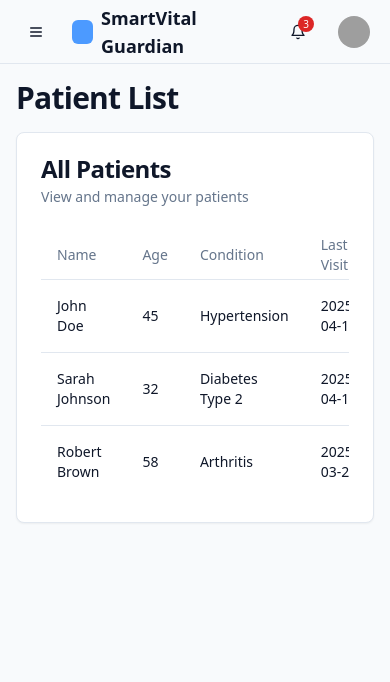
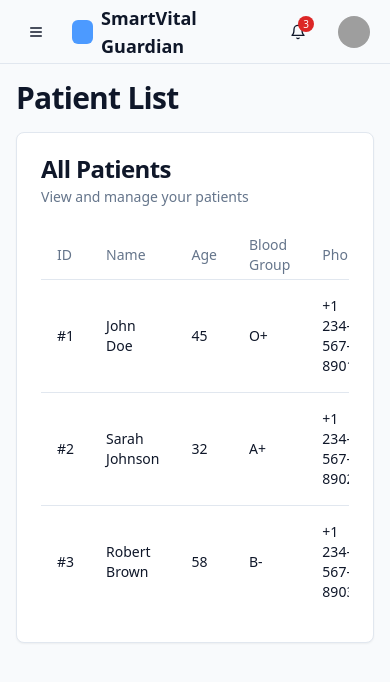
Before and after one commit to suryar2508/Health_care, a React (Vite) app: page /dashboard in a window 390 px wide. Shown: the top 682 px of the page. Built offline with nearby package versions, Linux system fonts and the light colour scheme; sample sign-in values are in the browser's storage; grey boxes are pictures that could not be loaded.

Commit message:
Add patient data fields
Add unique patient IDs, date of birth, phone numbers, gender, blood group, address, and medical history fields to the patient data structure.

```diff
--- a/src/components/dashboard/PatientDashboard.tsx
+++ b/src/components/dashboard/PatientDashboard.tsx
@@ -7,9 +7,48 @@ import { PatientDetails } from "./patients/PatientDetails";
 const PatientDashboard = () => {
   const [selectedPatient, setSelectedPatient] = useState<Patient | null>(null);
   const [patients] = useState<Patient[]>([
-    { id: 1, name: "John Doe", age: 45, condition: "Hypertension", lastVisit: "2025-04-15" },
-    { id: 2, name: "Sarah Johnson", age: 32, condition: "Diabetes Type 2", lastVisit: "2025-04-10" },
-    { id: 3, name: "Robert Brown", age: 58, condition: "Arthritis", lastVisit: "2025-03-28" },
+    {
+      id: 1,
+      name: "John Doe",
+      dateOfBirth: "1980-04-15",
+      age: 45,
+      gender: "male",
+      bloodGroup: "O+",
+      phoneNumber: "+1 234-567-8901",
+      address: "123 Main St, Cityville, ST 12345",
+      condition: "Hypertension",
+      lastVisit: "2025-04-15",
+      medicalHistory: "Prior heart surgery in 2020",
+      notes: "Regular checkups required"
+    },
+    {
+      id: 2,
+      name: "Sarah Johnson",
+      dateOfBirth: "1993-08-22",
+      age: 32,
+      gender: "female",
+      bloodGroup: "A+",
+      phoneNumber: "+1 234-567-8902",
+      address: "456 Oak Ave, Townsburg, ST 12346",
+      condition: "Diabetes Type 2",
+      lastVisit: "2025-04-10",
+      medicalHistory: "Family history of diabetes",
+      notes: "Monitoring blood sugar levels"
+    },
+    {
+      id: 3,
+      name: "Robert Brown",
+      dateOfBirth: "1967-11-30",
+      age: 58,
+      gender: "male",
+      bloodGroup: "B-",
+      phoneNumber: "+1 234-567-8903",
+      address: "789 Pine Rd, Villagetown, ST 12347",
+      condition: "Arthritis",
+      lastVisit: "2025-03-28",
+      medicalHistory: "Joint replacement in 2018",
+      notes: "Physical therapy ongoing"
+    }
   ]);
 
   const handleSelectPatient = (patient: Patient) => {
--- a/src/components/dashboard/patients/PatientList.tsx
+++ b/src/components/dashboard/patients/PatientList.tsx
@@ -26,8 +26,11 @@ export function PatientList({ patients, onSelectPatient }: PatientListProps) {
           <Table>
             <TableHeader>
               <TableRow>
+                <TableHead>ID</TableHead>
                 <TableHead>Name</TableHead>
                 <TableHead>Age</TableHead>
+                <TableHead>Blood Group</TableHead>
+                <TableHead>Phone</TableHead>
                 <TableHead>Condition</TableHead>
                 <TableHead>Last Visit</TableHead>
                 <TableHead>Actions</TableHead>
@@ -36,8 +39,11 @@ export function PatientList({ patients, onSelectPatient }: PatientListProps) {
             <TableBody>
               {patients.map((patient) => (
                 <TableRow key={patient.id}>
+                  <TableCell>#{patient.id}</TableCell>
                   <TableCell className="font-medium">{patient.name}</TableCell>
                   <TableCell>{patient.age}</TableCell>
+                  <TableCell>{patient.bloodGroup}</TableCell>
+                  <TableCell>{patient.phoneNumber}</TableCell>
                   <TableCell>{patient.condition}</TableCell>
                   <TableCell>{patient.lastVisit}</TableCell>
                   <TableCell>
--- a/src/components/patients/PatientForm.tsx
+++ b/src/components/patients/PatientForm.tsx
@@ -17,9 +17,15 @@ import { useToast } from "@/hooks/use-toast";
 export interface Patient {
   id: number;
   name: string;
-  age: number;
+  dateOfBirth: string;
+  age?: number;
+  gender: 'male' | 'female' | 'other';
+  bloodGroup: 'A+' | 'A-' | 'B+' | 'B-' | 'AB+' | 'AB-' | 'O+' | 'O-';
+  phoneNumber: string;
+  address: string;
   condition: string;
   lastVisit: string;
+  medicalHistory?: string;
   notes?: string;
 }
 
@@ -41,9 +47,14 @@ export function PatientForm({
   const { toast } = useToast();
   const [formData, setFormData] = useState<Omit<Patient, "id">>({
     name: patient?.name || "",
-    age: patient?.age || 0,
+    dateOfBirth: patient?.dateOfBirth || "",
+    gender: patient?.gender || "other",
+    bloodGroup: patient?.bloodGroup || "O+",
+    phoneNumber: patient?.phoneNumber || "",
+    address: patient?.address || "",
     condition: patient?.condition || "",
     lastVisit: patient?.lastVisit || new Date().toISOString().split("T")[0],
+    medicalHistory: patient?.medicalHistory || "",
     notes: patient?.notes || ""
   });
 
@@ -68,13 +79,25 @@ export function PatientForm({
       return;
     }
 
+    // Calculate age from date of birth
+    if (formData.dateOfBirth) {
+      const birthDate = new Date(formData.dateOfBirth);
+      const today = new Date();
+      let age = today.getFullYear() - birthDate.getFullYear();
+      const monthDiff = today.getMonth() - birthDate.getMonth();
+      if (monthDiff < 0 || (monthDiff === 0 && today.getDate() < birthDate.getDate())) {
+        age--;
+      }
+      formData.age = age;
+    }
+
     onSubmit(formData);
     onClose();
   };
 
   return (
     <Dialog open={isOpen} onOpenChange={onClose}>
-      <DialogContent className="sm:max-w-[425px]">
+      <DialogContent className="sm:max-w-[600px]">
         <form onSubmit={handleSubmit}>
           <DialogHeader>
             <DialogTitle>{title}</DialogTitle>
@@ -95,16 +118,66 @@ export function PatientForm({
               />
             </div>
             <div className="grid grid-cols-4 items-center gap-4">
-              <Label htmlFor="age" className="text-right">Age</Label>
+              <Label htmlFor="dateOfBirth" className="text-right">Date of Birth</Label>
               <Input
-                id="age"
-                name="age"
-                type="number"
-                value={formData.age}
+                id="dateOfBirth"
+                name="dateOfBirth"
+                type="date"
+                value={formData.dateOfBirth}
                 onChange={handleChange}
                 className="col-span-3"
-                min={0}
-                max={120}
+                required
+              />
+            </div>
+            <div className="grid grid-cols-4 items-center gap-4">
+              <Label htmlFor="gender" className="text-right">Gender</Label>
+              <select
+                id="gender"
+                name="gender"
+                value={formData.gender}
+                onChange={handleChange}
+                className="col-span-3 flex h-10 w-full rounded-md border border-input bg-background px-3 py-2"
+              >
+                <option value="male">Male</option>
+                <option value="female">Female</option>
+                <option value="other">Other</option>
+              </select>
+            </div>
+            <div className="grid grid-cols-4 items-center gap-4">
+              <Label htmlFor="bloodGroup" className="text-right">Blood Group</Label>
+              <select
+                id="bloodGroup"
+                name="bloodGroup"
+                value={formData.bloodGroup}
+                onChange={handleChange}
+                className="col-span-3 flex h-10 w-full rounded-md border border-input bg-background px-3 py-2"
+              >
+                {['A+', 'A-', 'B+', 'B-', 'AB+', 'AB-', 'O+', 'O-'].map(group => (
+                  <option key={group} value={group}>{group}</option>
+                ))}
+              </select>
+            </div>
+            <div className="grid grid-cols-4 items-center gap-4">
+              <Label htmlFor="phoneNumber" className="text-right">Phone Number</Label>
+              <Input
+                id="phoneNumber"
+                name="phoneNumber"
+                type="tel"
+                value={formData.phoneNumber}
+                onChange={handleChange}
+                className="col-span-3"
+                required
+              />
+            </div>
+            <div className="grid grid-cols-4 items-center gap-4">
+              <Label htmlFor="address" className="text-right">Address</Label>
+              <Textarea
+                id="address"
+                name="address"
+                value={formData.address}
+                onChange={handleChange}
+                className="col-span-3"
+                rows={2}
               />
             </div>
             <div className="grid grid-cols-4 items-center gap-4">
@@ -129,6 +202,17 @@ export function PatientForm({
               />
             </div>
             <div className="grid grid-cols-4 items-center gap-4">
+              <Label htmlFor="medicalHistory" className="text-right">Medical History</Label>
+              <Textarea
+                id="medicalHistory"
+                name="medicalHistory"
+                value={formData.medicalHistory}
+                onChange={handleChange}
+                className="col-span-3"
+                rows={3}
+              />
+            </div>
+            <div className="grid grid-cols-4 items-center gap-4">
               <Label htmlFor="notes" className="text-right">Notes</Label>
               <Textarea
                 id="notes"
```
